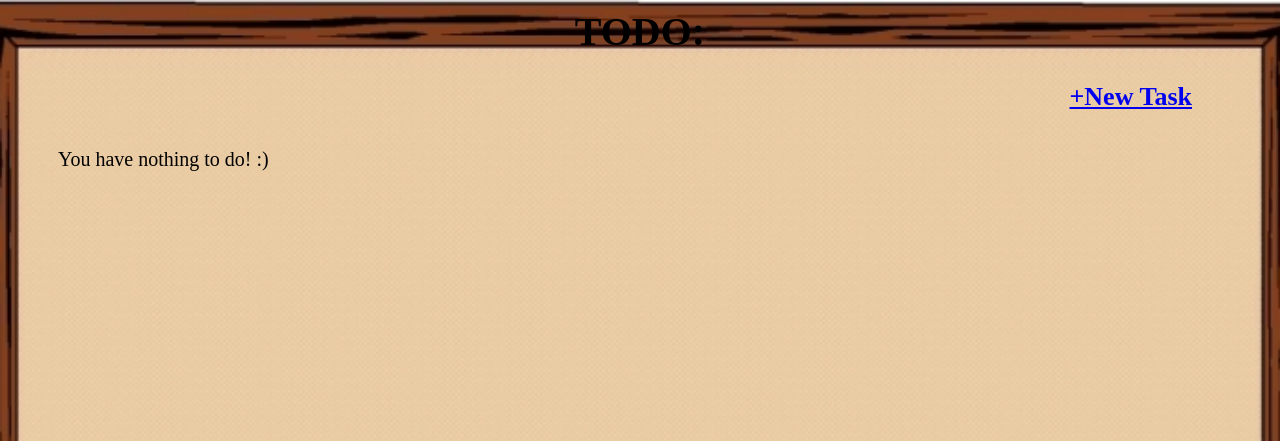
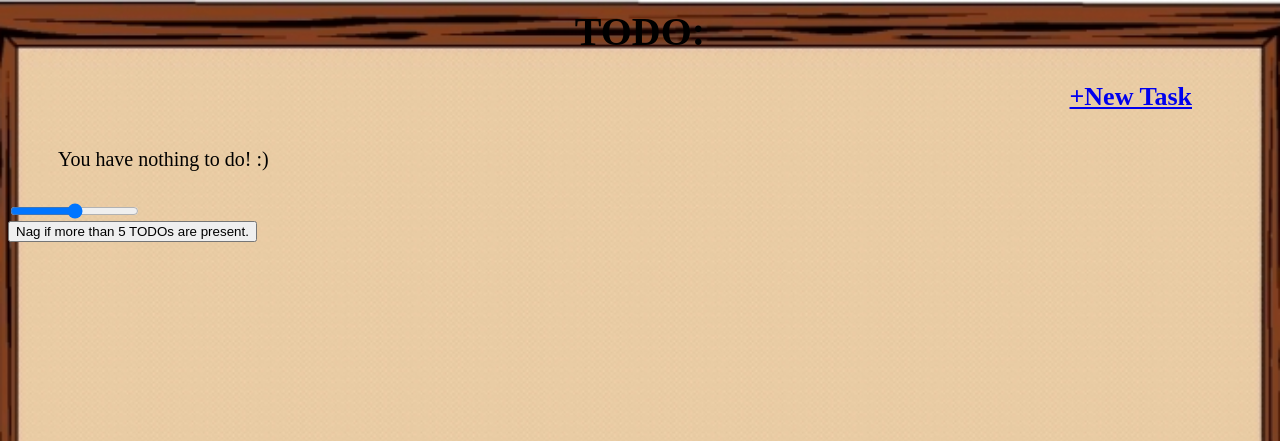
Before and after one commit to Kardbord/Django-TODO_List, a Django app: a page that uses TODO_List/templates/TODO_List/index.html in a window 1280 px wide. Shown: the top 441 px of the page. Run offline with Django 3.2, Linux system fonts and the light colour scheme; data that the repository does not hold is empty.

Commit message:
Added a slider and a button to ask user when they want to be nagged

```diff
--- a/TODO_List/static/TODO_List/script.js
+++ b/TODO_List/static/TODO_List/script.js
@@ -1,7 +1,7 @@
 function nag(nagThreshold) {
     var todos = document.getElementsByTagName('li');
 
-    if (todos.length >= nagThreshold) {
+    if (todos.length > nagThreshold) {
         var div = document.createElement('div');
         var p = document.createElement('p');
         p.textContent = "Looks like you have a lot to do! Get cracking!";
@@ -12,6 +12,13 @@ function nag(nagThreshold) {
     }
 }
 
+function updateButton(node) {
+    var forms = document.getElementsByClassName('nagoptions');
+    var button = forms[0].getElementsByTagName('button');
+    var slider = forms[0].getElementsByTagName('input');
+    button[0].textContent = "Nag if more than " + slider[0].value + " TODOs are present.";
+}
+
 window.onload = function() {
-    nag(3);
+    nag(5);
 }
--- a/TODO_List/templates/TODO_List/index.html
+++ b/TODO_List/templates/TODO_List/index.html
@@ -3,18 +3,29 @@
 <link rel="stylesheet" type="text/css" href="{% static 'TODO_List/style.css' %}" />
 <script src="{% static 'TODO_List/script.js' %}" type="text/javascript"></script>
 
-<head><title>TODO List</title></head>
+<head>
+    <title>TODO List</title>
+</head>
 
 <h1 class="mainTitle">TODO:</h1>
 
 <h3 class="new"><a href="{% url 'TODO_List:new' %}">+New Task</a></h3>
 
 {% if todo_list %}
-    <ul>
+<ul>
     {% for todo_item in todo_list %}
-        <li class="todolist"><a href="{% url 'TODO_List:detail' todo_item.id %}">{{ todo_item.title }}</a></li>
+    <li class="todolist"><a href="{% url 'TODO_List:detail' todo_item.id %}">{{ todo_item.title }}</a></li>
     {% endfor %}
-    </ul>
+</ul>
 {% else %}
-    <p class="todolist">You have nothing to do! :)</p>
+<p class="todolist">You have nothing to do! :)</p>
 {% endif %}
+
+<form class="nagoptions">
+    <div>
+        <label>
+            <input type="range" min="0" max="10" value="5" onchange="updateButton(this)">
+        </label>
+    </div>
+    <div><button type="button" onclick="buttonPressed(this)">Nag if more than 5 TODOs are present.</button></div>
+</form>
```
